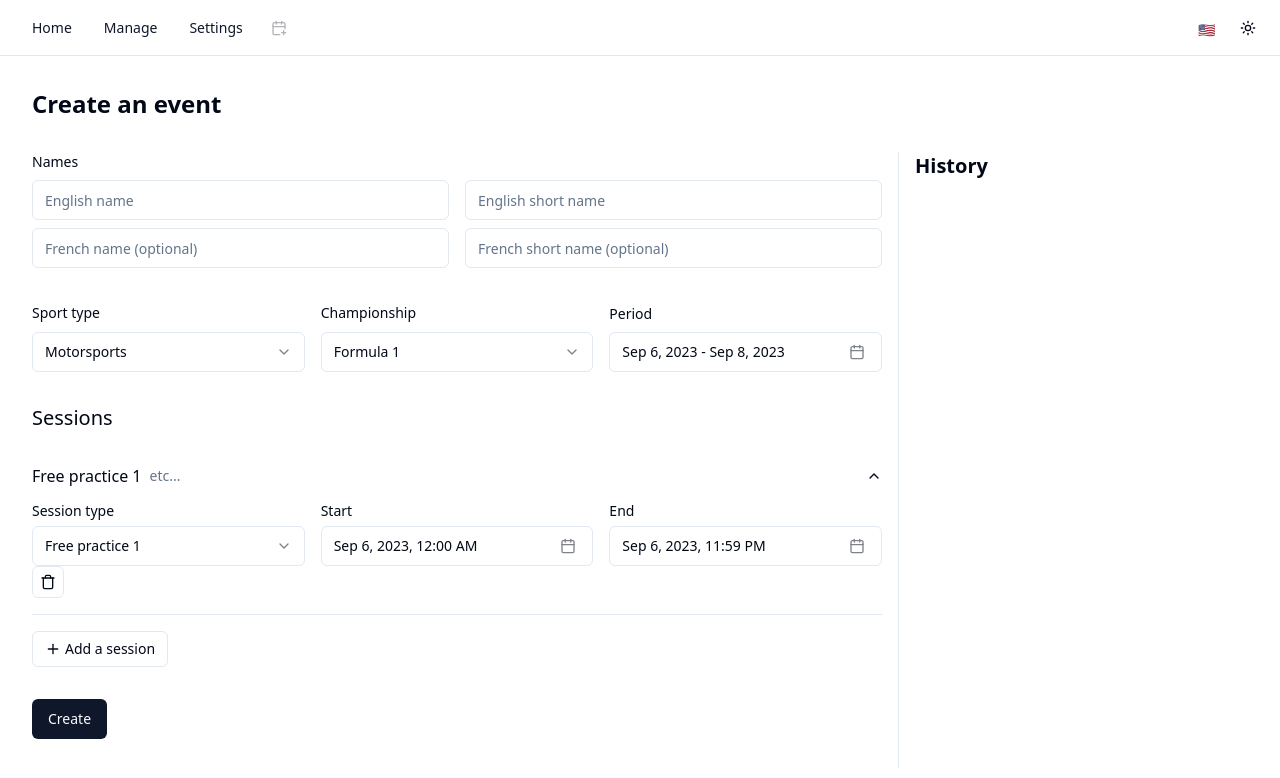
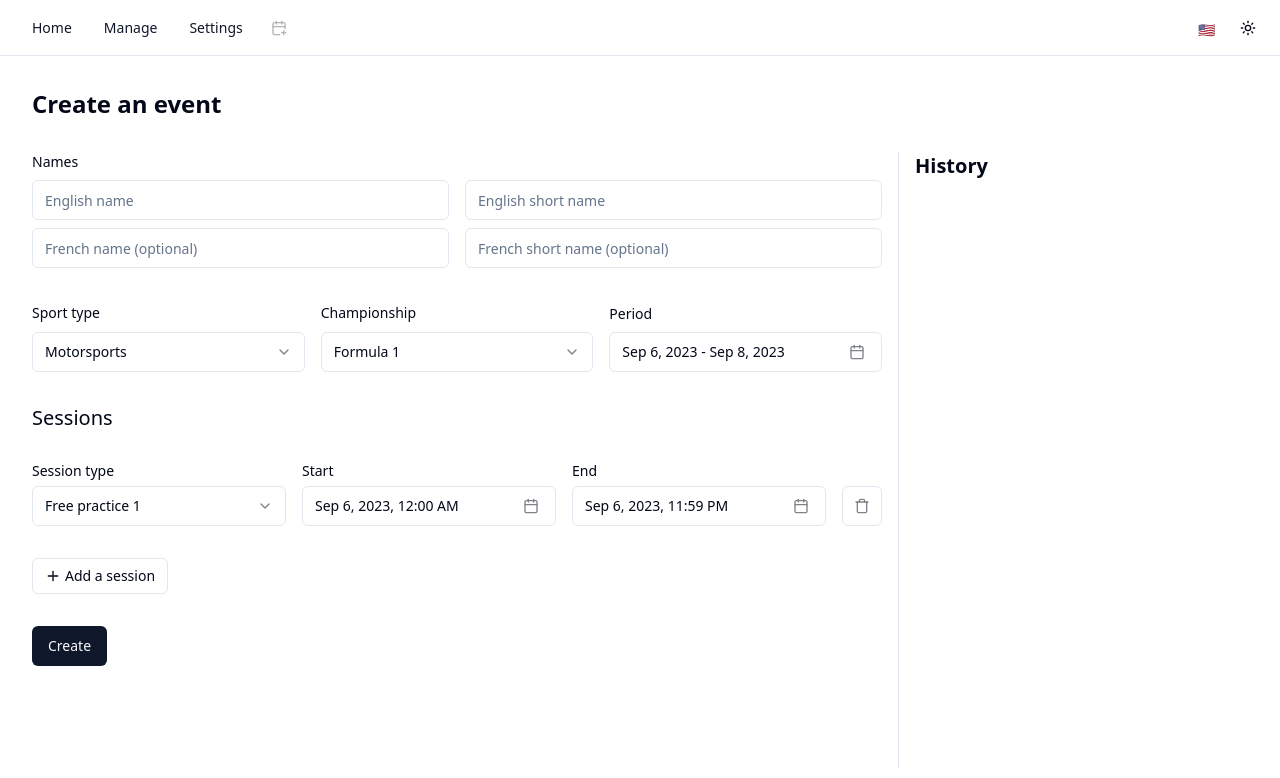
Before and after one commit to ugo-prenat/sports-calendar-front, a React (Vite) app: page /creation in a window 1280 px wide. Shown: the top 778 px of the page. Built offline with nearby package versions, Linux system fonts and the light colour scheme.

Commit message:
continue creation page

```diff
--- a/package.json
+++ b/package.json
@@ -11,7 +11,6 @@
   },
   "dependencies": {
     "@hookform/resolvers": "^3.3.1",
-    "@radix-ui/react-accordion": "^1.1.2",
     "@radix-ui/react-dialog": "^1.0.4",
     "@radix-ui/react-dropdown-menu": "^2.0.5",
     "@radix-ui/react-label": "^2.0.2",
--- a/src/components/ui/accordion.tsx
+++ /dev/null
@@ -1,58 +0,0 @@
-import * as React from "react"
-import * as AccordionPrimitive from "@radix-ui/react-accordion"
-import { ChevronDown } from "lucide-react"
-
-import { cn } from "@/common/utils/tailwind.utils"
-
-const Accordion = AccordionPrimitive.Root
-
-const AccordionItem = React.forwardRef<
-  React.ElementRef<typeof AccordionPrimitive.Item>,
-  React.ComponentPropsWithoutRef<typeof AccordionPrimitive.Item>
->(({ className, ...props }, ref) => (
-  <AccordionPrimitive.Item
-    ref={ref}
-    className={cn("border-b", className)}
-    {...props}
-  />
-))
-AccordionItem.displayName = "AccordionItem"
-
-const AccordionTrigger = React.forwardRef<
-  React.ElementRef<typeof AccordionPrimitive.Trigger>,
-  React.ComponentPropsWithoutRef<typeof AccordionPrimitive.Trigger>
->(({ className, children, ...props }, ref) => (
-  <AccordionPrimitive.Header className="flex">
-    <AccordionPrimitive.Trigger
-      ref={ref}
-      className={cn(
-        "flex flex-1 items-center justify-between py-4 font-medium transition-all hover:underline [&[data-state=open]>svg]:rotate-180",
-        className
-      )}
-      {...props}
-    >
-      {children}
-      <ChevronDown className="h-4 w-4 shrink-0 transition-transform duration-200" />
-    </AccordionPrimitive.Trigger>
-  </AccordionPrimitive.Header>
-))
-AccordionTrigger.displayName = AccordionPrimitive.Trigger.displayName
-
-const AccordionContent = React.forwardRef<
-  React.ElementRef<typeof AccordionPrimitive.Content>,
-  React.ComponentPropsWithoutRef<typeof AccordionPrimitive.Content>
->(({ className, children, ...props }, ref) => (
-  <AccordionPrimitive.Content
-    ref={ref}
-    className={cn(
-      "overflow-hidden text-sm transition-all data-[state=closed]:animate-accordion-up data-[state=open]:animate-accordion-down",
-      className
-    )}
-    {...props}
-  >
-    <div className="pb-4 pt-0">{children}</div>
-  </AccordionPrimitive.Content>
-))
-AccordionContent.displayName = AccordionPrimitive.Content.displayName
-
-export { Accordion, AccordionItem, AccordionTrigger, AccordionContent }
--- a/src/pages/creation/creationForm/SessionSection.tsx
+++ b/src/pages/creation/creationForm/SessionSection.tsx
@@ -12,11 +12,6 @@ import Tooltip from '@/components/Tooltip';
 import { Button } from '@/components/ui/button';
 import { CalendarIcon, Trash } from 'lucide-react';
 import { useFnsFormat, useTranslation } from '@/common/hooks/lang.hooks';
-import {
-  AccordionContent,
-  AccordionItem,
-  AccordionTrigger
-} from '@/components/ui/accordion';
 import { SESSIONS } from '@/constants';
 import {
   Select,
@@ -128,33 +123,22 @@ const SessionSection: FC<ISessionSectionProps> = ({ form, index }) => {
     />
   );
 
-  const Content = () => (
-    <>
-      <div className="flex gap-4">
-        <RegionalizedSection />
-        <DateSection id="startTime" />
-        <DateSection id="endTime" />
-      </div>
+  return (
+    <div className="flex gap-4 items-end">
+      <RegionalizedSection />
+      <DateSection id="startTime" />
+      <DateSection id="endTime" />
+
       <Tooltip title={t('creation.event.sessions.remove.tooltip')}>
-        <Button size="icon" variant="outline" className="w-8 h-8">
-          <Trash className="w-4 h-4" />
+        <Button
+          size="icon"
+          variant="outline"
+          className="group w-10 h-10 hover:bg-destructive"
+        >
+          <Trash className="w-4 h-4 opacity-50 group-hover:opacity-100 group-hover:stroke-white" />
         </Button>
       </Tooltip>
-    </>
-  );
-
-  return (
-    <AccordionItem value={`session-${index}`}>
-      <AccordionTrigger>
-        <div className="flex items-center gap-2">
-          <p>{t(form.watch(`sessions.${index}.type`))}</p>
-          <span className="text-muted-foreground text-sm">etc...</span>
-        </div>
-      </AccordionTrigger>
-      <AccordionContent>
-        <Content />
-      </AccordionContent>
-    </AccordionItem>
+    </div>
   );
 };
 
--- a/src/pages/creation/creationForm/SessionsSection.tsx
+++ b/src/pages/creation/creationForm/SessionsSection.tsx
@@ -5,7 +5,6 @@ import { useTranslation } from '@/common/hooks/lang.hooks';
 import { Button } from '@/components/ui/button';
 import { Plus } from 'lucide-react';
 import SessionSection from './SessionSection';
-import { Accordion } from '@/components/ui/accordion';
 
 interface ISessionsSectionProps {
   form: UseFormReturn<IEventWithSessions>;
@@ -22,12 +21,7 @@ const SessionsSection: FC<ISessionsSectionProps> = ({ form }) => {
     <div>
       <p className="text-xl font-medium">{t('creation.event.sessions')}</p>
 
-      <Accordion
-        type="single"
-        collapsible
-        defaultValue="session-0"
-        className="py-4"
-      >
+      <div className="py-8">
         {fields.map((field, index) => (
           <SessionSection
             form={form}
@@ -36,7 +30,7 @@ const SessionsSection: FC<ISessionsSectionProps> = ({ form }) => {
             key={field.id}
           />
         ))}
-      </Accordion>
+      </div>
 
       <Button variant="outline" size="sm">
         <Plus className="w-4 h-4 mr-1" />
```
Also changed, not shown: 1 other file (tests, documents, lock files or other folders).
